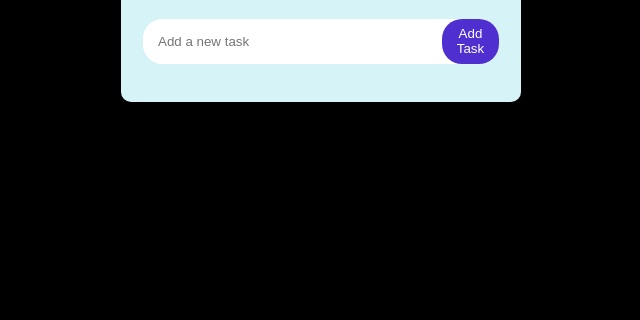
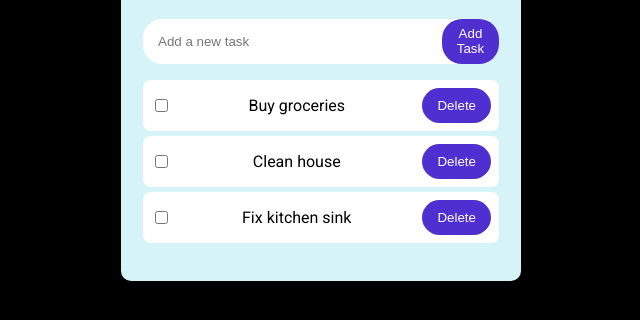
Before and after one commit to dfine907/todoDojo, a plain HTML site: page index.html in a window 1280 px wide. Shown: the part 104-424 px from the top of the page, without its empty margins (319-959 px from the left). Drawn offline with Linux system fonts and the light colour scheme; a web font is replaced by a local one.

Commit message:
Add toggle event listener and add button styles

```diff
--- a/app.js
+++ b/app.js
@@ -18,7 +18,7 @@ const addTask = () => {
   if (taskText !== '') {
     const taskItem = createTaskItem(taskText)
     todoList.appendChild(taskItem)
-    todoInput.value =''
+    todoInput.value = ''
   }
 }
 
@@ -52,15 +52,32 @@ const deleteTask = (event) => {
   todoList.removeChild(taskItem)
 }
 
-const toggleTask = (event)=> {
+const toggleTask = (event) => {
   const taskItem = event.target.parentNode
   taskItem.classList.add('completed')
 }
 
+// Event Listeners:
+
 addTaskButton.addEventListener('click', addTask)
 
-todoInput.addEventListener('keydown', function(event){
-  if(event.key === 'Enter') {
+todoInput.addEventListener('keydown', function (event) {
+  if (event.key === 'Enter') {
     addTask()
   }
 })
+
+todoList.addEventListener('change', toggleTask)
+
+
+
+const intitialTasks = [
+  'Buy groceries',
+  'Clean house',
+  'Fix kitchen sink',
+]
+
+intitialTasks.forEach((task) => {
+  const taskItem = createTaskItem(task)
+  todoList.appendChild(taskItem)
+})
--- a/style.css
+++ b/style.css
@@ -5,7 +5,7 @@
 }
 
 :root {
-  --main-purple:rgb(80, 47, 209);
+  --main-purple: rgb(80, 47, 209);
 }
 
 body {
@@ -51,5 +51,33 @@ border: none;
   padding: 16;
   border-radius: 20px;
   background-color: var(--main-purple);
-color: #ffff
+  color: #ffff;
 }
+
+.todo-list {
+  list-style: none;
+  padding: 0;
+}
+
+.todo-item {
+  display: flex;
+  align-items: center;
+  justify-content: space-between;
+  padding: 8px;
+  background-color: #fff;
+  border-radius: 8px;
+  margin-top: 5px;
+}
+
+.delete-btn {
+  border-radius: 20px;
+  padding: 10px 15px;
+  border: none;
+  background-color: var(--main-purple);
+  color: #ffff;
+}
+
+.todo-item.completed {
+  text-decoration: line-through 2px var(--main-purple);
+  opacity: 0.6;
+}
```
Lines whose indentation alone changed are shown as unchanged.
